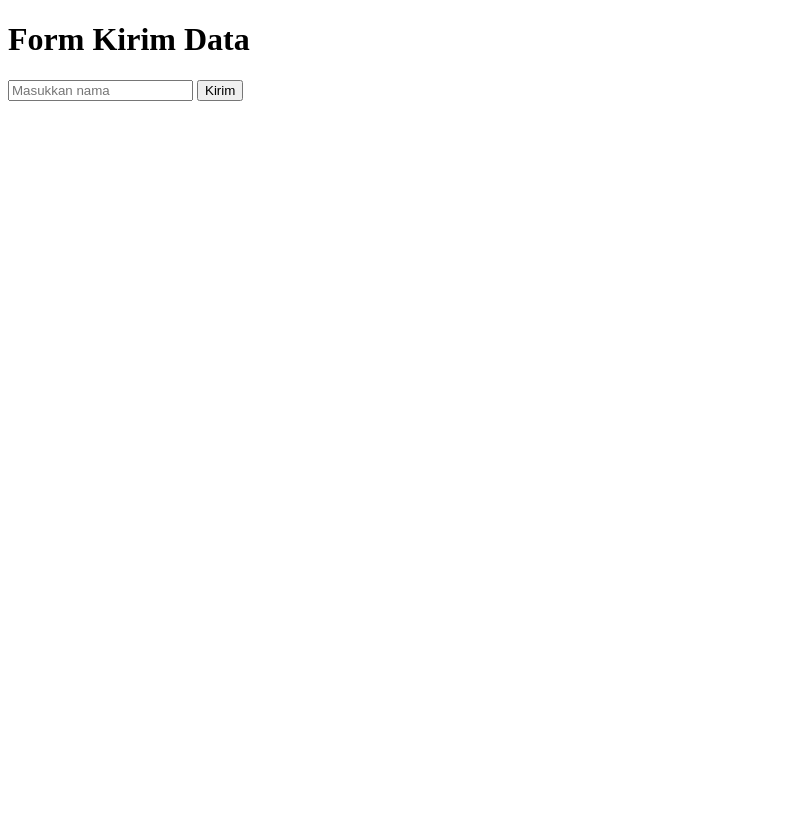
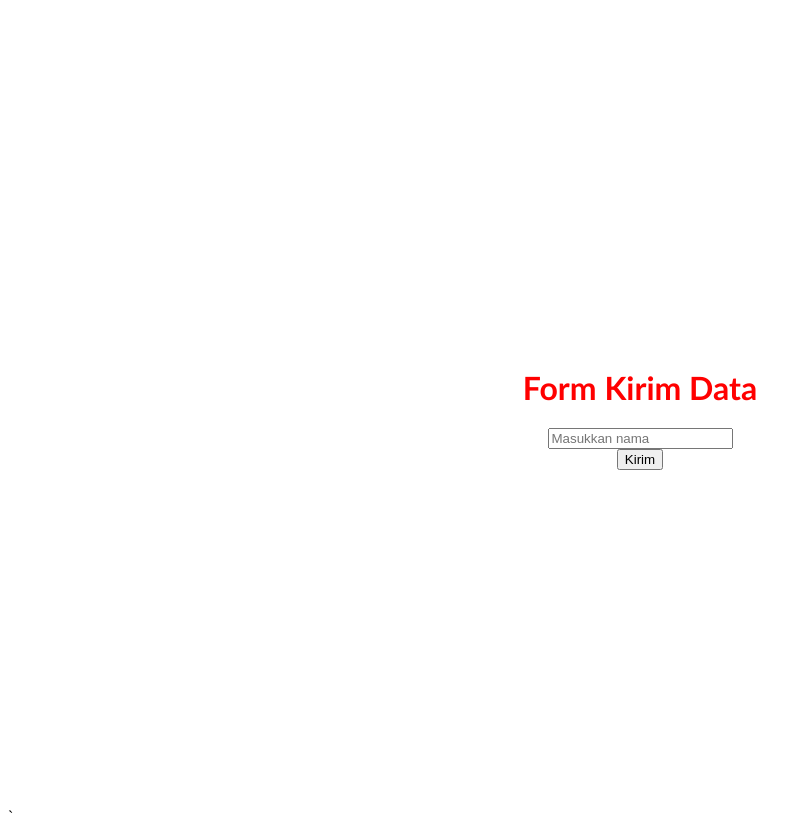
Before and after one commit to Deni4h/fullstack-app-testing, a plain HTML site: page fe/index.html in a window 1280 px wide. Shown: the whole page, without its empty margins (0-811 px from the left). Before the commit the page ends 800 px from the top, so only its background shows below. Drawn offline with Linux system fonts and the light colour scheme.

Commit message:
mengubah source code

```diff
--- a/docker-compose.yml
+++ b/docker-compose.yml
@@ -18,6 +18,7 @@ services:
       - DB_NAME=testdb
     depends_on:
       - db
+    restart: always
 
   db:
     image: mysql:8
@@ -27,3 +28,5 @@ services:
       MYSQL_DATABASE: testdb
     ports:
       - "3306:3306"
+    volumes:
+      - ./db:/docker-entrypoint-initdb.d
--- a/fe/index.html
+++ b/fe/index.html
@@ -3,12 +3,15 @@
 <head>
   <meta charset="UTF-8">
   <title>Form Kirim Data</title>
+  <link rel="stylesheet" href="style.css">
 </head>
 <body>
-  <h1>Form Kirim Data</h1>
-  <input type="text" id="nameInput" placeholder="Masukkan nama">
-  <button onclick="submitData()">Kirim</button>
-
+  <div class="container">
+    <h1>Form Kirim Data</h1>
+    <input type="text" id="nameInput" placeholder="Masukkan nama">
+    <button onclick="submitData()">Kirim</button>
+  </div>
+ `
   <script src="script.js"></script>
 </body>
 </html>
--- /dev/null
+++ b/fe/style.css
@@ -0,0 +1,13 @@
+.container {
+    display: flex;
+    align-items: center;
+    justify-content: center;
+    width: 100%;
+    height: 100vh;
+    flex-direction: column;
+}
+
+.container h1 {
+    color: red;
+    font-family: 'Gill Sans', 'Gill Sans MT', Calibri, 'Trebuchet MS', sans-serif;
+}
```
